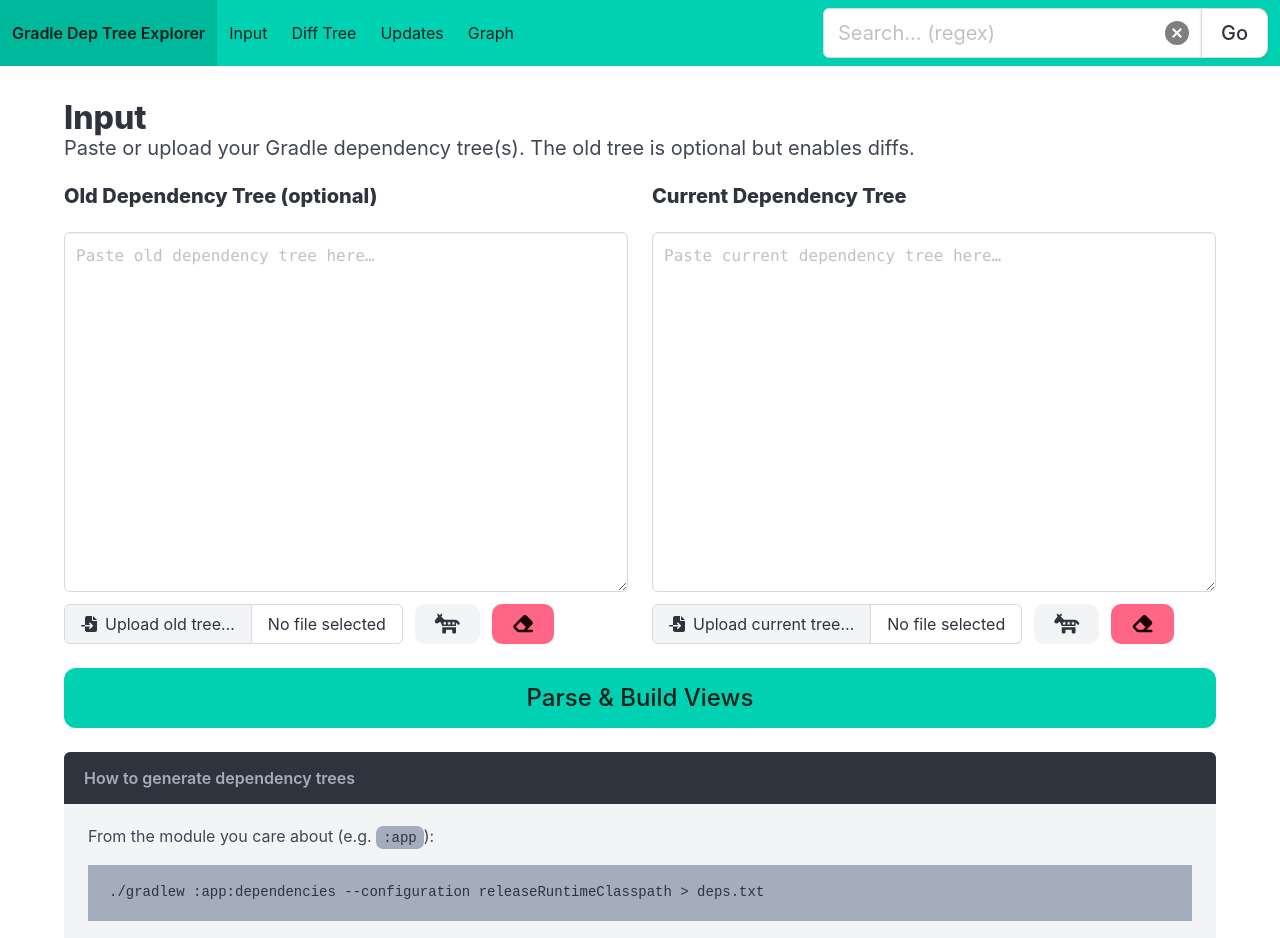
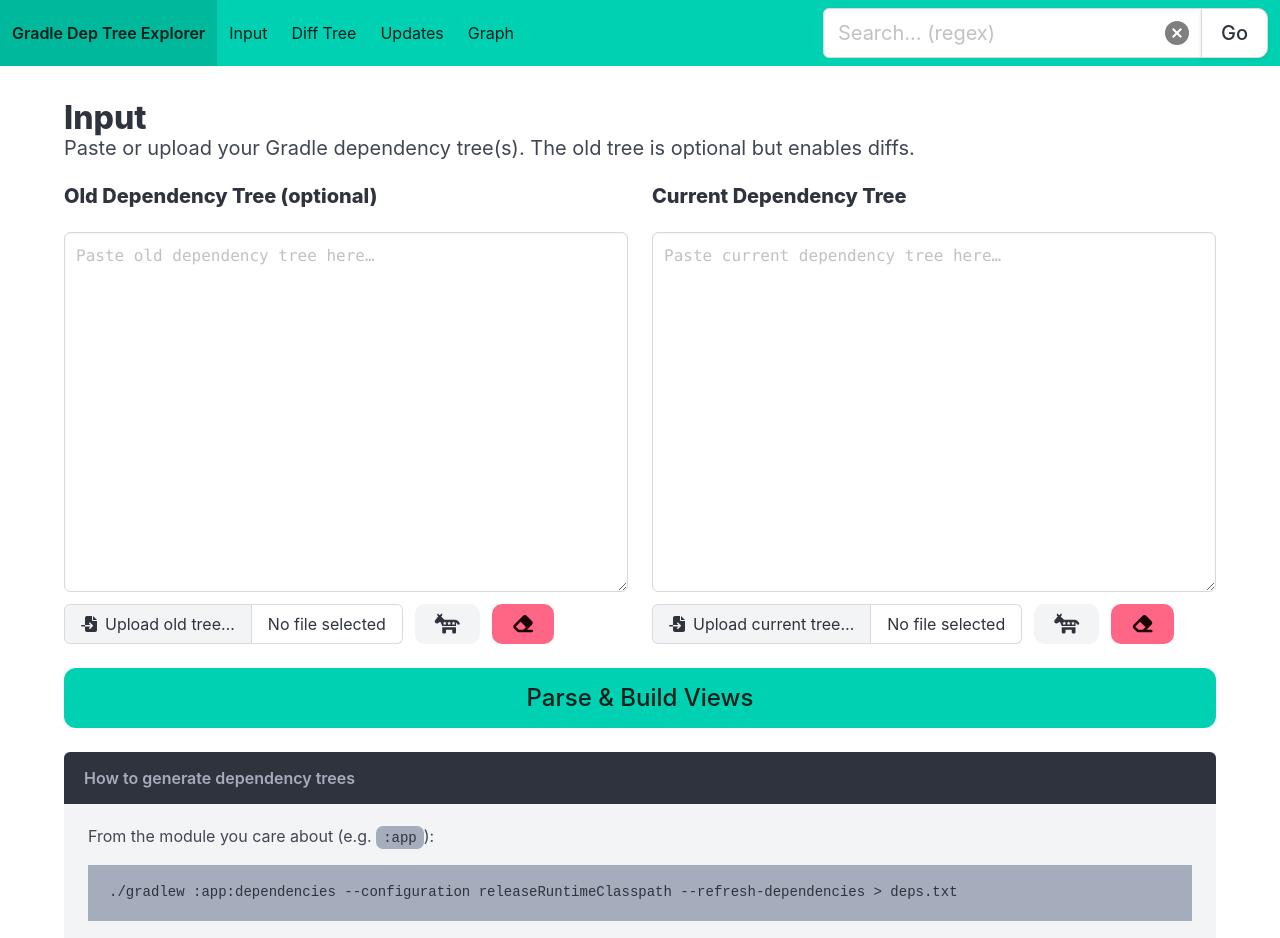
Before and after one commit to tigerxy/gradle-dep-tree-explorer, a Svelte app: page / in a window 1280 px wide. Shown: the top 938 px of the page. Built offline with nearby package versions, Linux system fonts and the light colour scheme.

Commit message:
📝 improve documentation

```diff
--- a/src/pages/InputPage.svelte
+++ b/src/pages/InputPage.svelte
@@ -156,7 +156,7 @@
   <div class="message-header"><p>How to generate dependency trees</p></div>
   <div class="message-body content">
     <p>From the module you care about (e.g. <code>:app</code>):</p>
-    <pre><code>./gradlew :app:dependencies --configuration releaseRuntimeClasspath > deps.txt</code
+    <pre><code>./gradlew :app:dependencies --configuration releaseRuntimeClasspath --refresh-dependencies > deps.txt</code
       ></pre>
     <p>
       To compare two versions, run the command twice (before and after your change) and paste both
```
Also changed, not shown: 1 other file (tests, documents, lock files or other folders).
